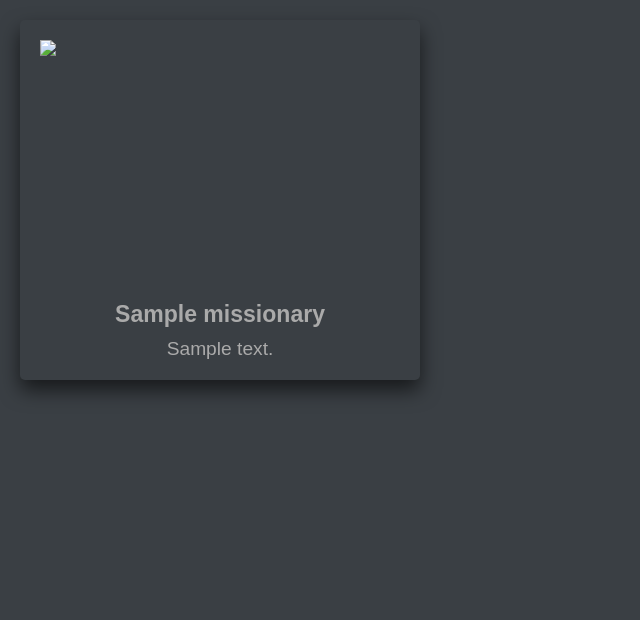
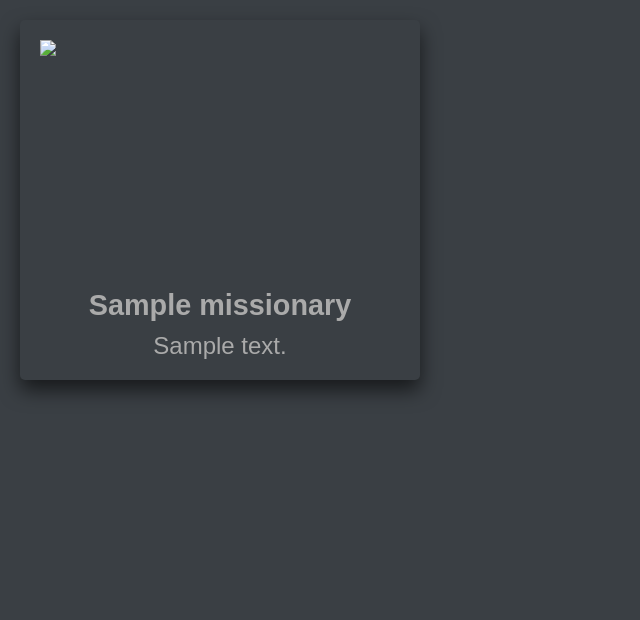
Before and after one commit to genericmoniker/missionary-board, a Python web app: template templates/slide.html in a window 1280 px wide. Shown: the top 620 px of the page, without its empty margins (0-640 px from the left). Run offline with Jinja, Linux system fonts and the light colour scheme; the template is opened without the code that fills it: most values are stand-ins (such as "Sample title", 1, 10 or a date in 2020).

Commit message:
Slightly larger text

```diff
--- a/static/slide.css
+++ b/static/slide.css
@@ -53,7 +53,7 @@ body {
 .photo {
     margin: 10px;
     width: calc(100% - 20px);
-    max-height: calc(100% - 140px);
+    max-height: calc(100% - 150px);
     position: relative;
     overflow: hidden;
 }
@@ -76,7 +76,7 @@ body {
     align-items: center;
     text-align: center;
     flex-direction: column;
-    font-size: 1.2rem;
+    font-size: 1.5rem;
 }
 
 .info p {
```
